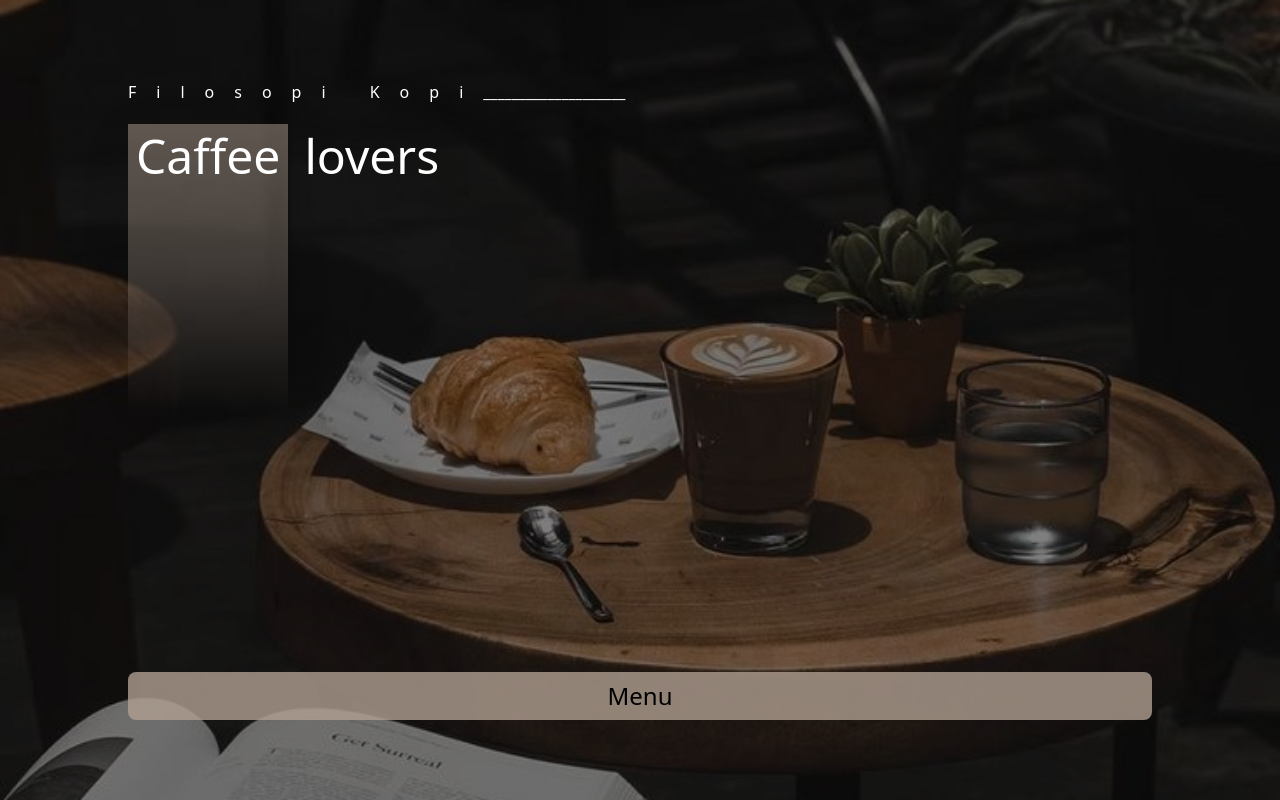
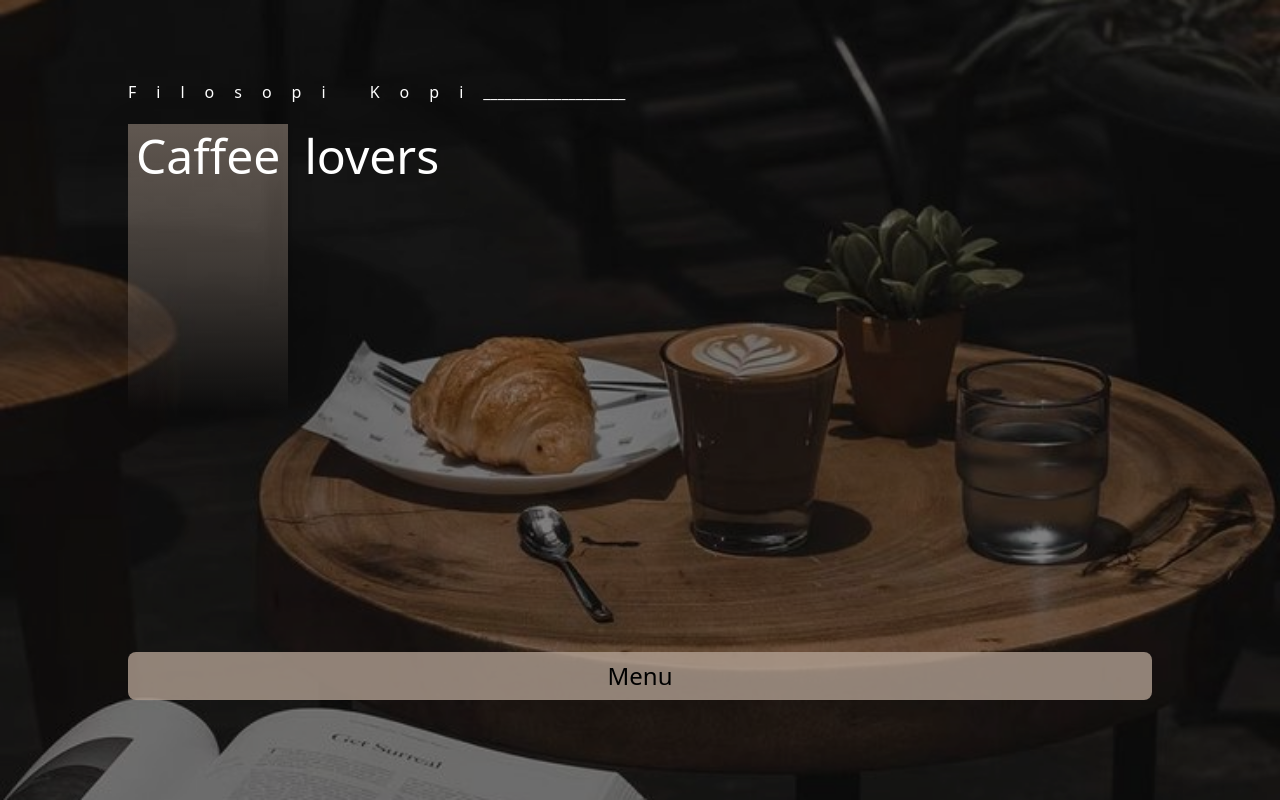
Before and after one commit to Mahlagha2211/MenuDigital, a React (Vite) app: page / in a window 1280 px wide. Built offline with nearby package versions, Linux system fonts and the light colour scheme.

Commit message:
edit the homepage

```diff
--- a/src/HomePage.jsx
+++ b/src/HomePage.jsx
@@ -11,7 +11,7 @@ export default function HomePage() {
     });
   }, []);
   return (
-    <div className="relative w-full min-h-screen flex flex-col items-center ">
+    <div className="relative w-full min-h-screen flex flex-col items-center overflow-hidden ">
       <div className="absolute w-full h-full  bg-[url('/coffee.jpg')] bg-cover bg-center  brightness-50"></div>
       <div className="drop-shadow-2xl w-4/5  flex flex-col justify-between mt-20">
         <div className="text-white w-full  space-y-5  ">
@@ -38,7 +38,7 @@ export default function HomePage() {
           data-aos="fade-down"
           data-aos-anchor-placement="top-bottom"
           to="/menu"
-          className="w-4/5 absolute bottom-20 rounded-lg bg-[rgba(177,159,145,0.8)] text-center py-2 text-2xl cursor-pointer"
+          className="w-4/5 absolute bottom-25 rounded-lg bg-[rgba(177,159,145,0.8)] text-center py-2 text-2xl cursor-pointer"
         >
           Menu
         </Link>
```
